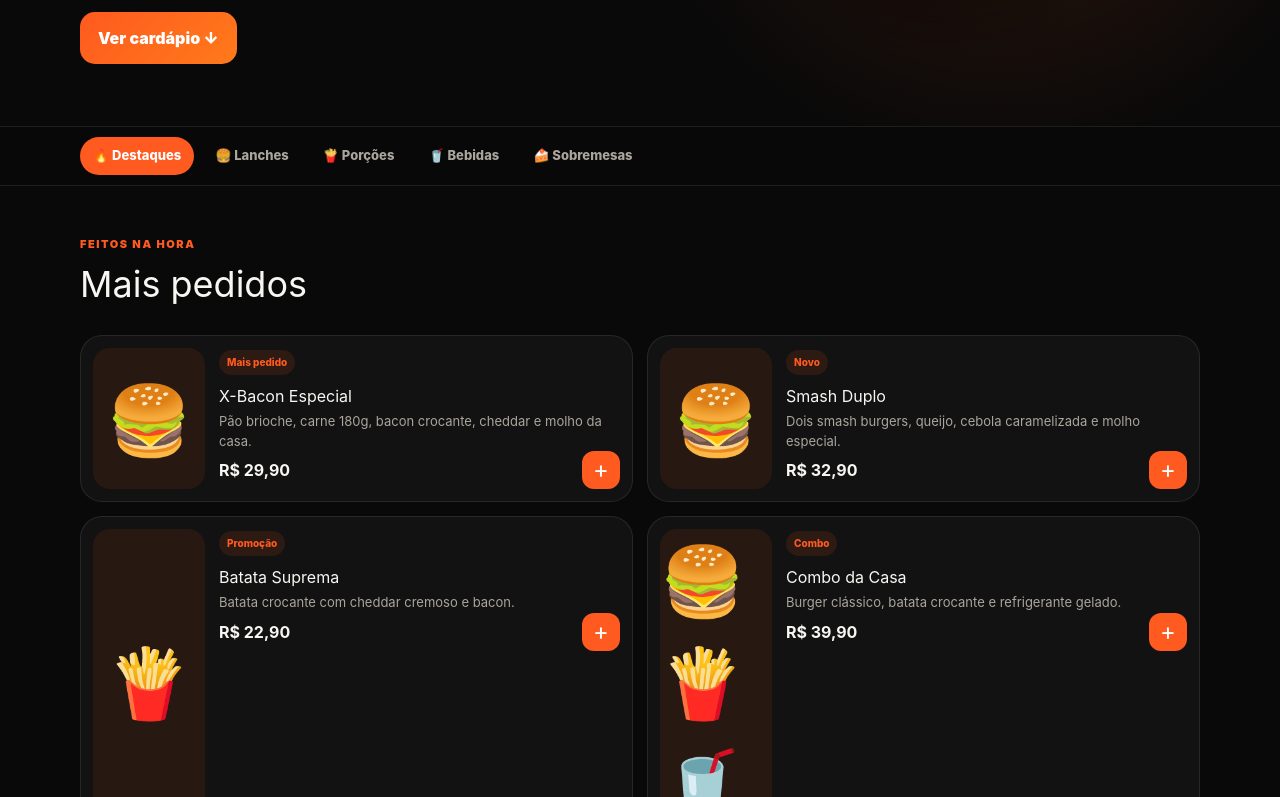
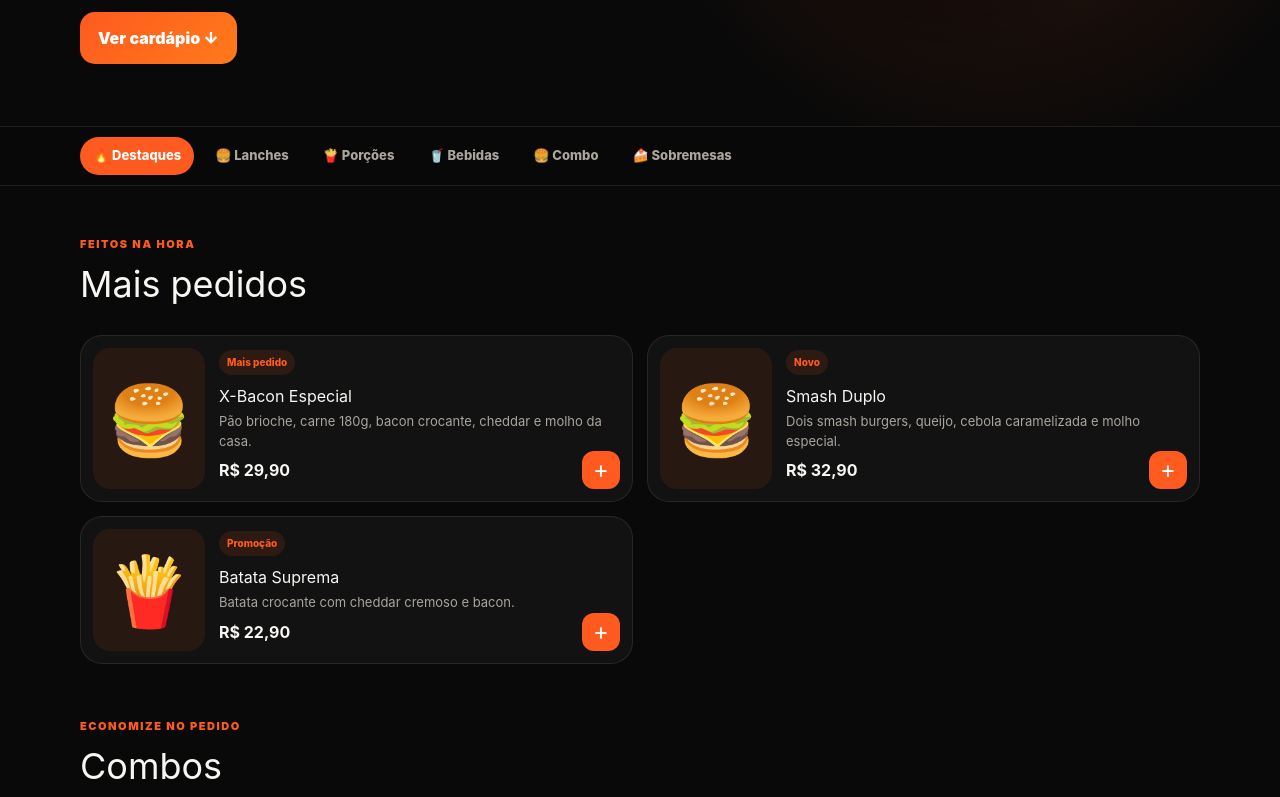
Before and after one commit to LEBEATO/cardapio-digital, a React (Vite) app: page / in a window 1280 px wide. Shown: the part 483-1280 px from the top of the page. Built offline with nearby package versions, Linux system fonts and the light colour scheme.

Commit message:
feat: add dedicated combos category

```diff
--- a/src/pages/HomePage.tsx
+++ b/src/pages/HomePage.tsx
@@ -15,8 +15,8 @@ export function HomePage(){
  function quickAdd(p:Product){setCart(c=>{const key=`${p.id}::`;const found=c.find(i=>i.cartKey===key);return found?c.map(i=>i.cartKey===key?{...i,quantity:i.quantity+1}:i):[...c,{...p,cartKey:key,quantity:1,selectedAddOns:[]}]})}
  return <main><Header dark={dark} count={count} onTheme={()=>setDark(v=>!v)} onCart={()=>count>0&&setCartOpen(true)}/>
  <section className="hero"><div className="shell hero-grid"><div className="hero-copy"><span className="pill">🔥 Sabor que chega junto</span><h1>Seu burger favorito, <em>sem complicação.</em></h1><p>Escolha, personalize e envie seu pedido direto para o WhatsApp. Sem cadastro.</p><a className="primary" href="#cardapio">Ver cardápio ↓</a></div><div className="burger-stage"><div className="burger">🍔</div></div></div></section>
- <nav className="categories" aria-label="Categorias"><div className="shell category-scroll">{[["🔥 Destaques","Destaques","#cardapio"],["🍔 Lanches","Lanches","#cardapio"],["🍟 Porções","Porções","#cardapio"],["🥤 Bebidas","Bebidas","#bebidas"],["🍰 Sobremesas","Sobremesas","#cardapio"]].map(([label,name,target])=><a ref={el=>{categoryRefs.current[name]=el}} className={activeCategory===name?"active":""} href={target} key={name} onClick={()=>setActiveCategory(name)}>{label}</a>)}</div></nav>
- <section className="shell menu" id="cardapio"><p className="eyebrow">Feitos na hora</p><h2>Mais pedidos</h2><div className="product-grid">{products.filter(p=>p.category!=="Bebidas").map(p=><ProductCard key={p.id} product={p} onOpen={quickAdd} onQuickAdd={quickAdd}/>)}</div><div className="menu-section" id="bebidas"><p className="eyebrow">Para acompanhar</p><h2>Bebidas</h2><div className="product-grid">{products.filter(p=>p.category==="Bebidas").map(p=><ProductCard key={p.id} product={p} onOpen={quickAdd} onQuickAdd={quickAdd}/>)}</div></div></section>
+ <nav className="categories" aria-label="Categorias"><div className="shell category-scroll">{[["🔥 Destaques","Destaques","#cardapio"],["🍔 Lanches","Lanches","#cardapio"],["🍟 Porções","Porções","#cardapio"],["🥤 Bebidas","Bebidas","#bebidas"],["🍔 Combo","Combos","#combos"],["🍰 Sobremesas","Sobremesas","#cardapio"]].map(([label,name,target])=><a ref={el=>{categoryRefs.current[name]=el}} className={activeCategory===name?"active":""} href={target} key={name} onClick={()=>setActiveCategory(name)}>{label}</a>)}</div></nav>
+ <section className="shell menu" id="cardapio"><p className="eyebrow">Feitos na hora</p><h2>Mais pedidos</h2><div className="product-grid">{products.filter(p=>p.category!=="Bebidas"&&p.category!=="Combos").map(p=><ProductCard key={p.id} product={p} onOpen={quickAdd} onQuickAdd={quickAdd}/>)}</div><div className="menu-section" id="combos"><p className="eyebrow">Economize no pedido</p><h2>Combos</h2><div className="product-grid">{products.filter(p=>p.category==="Combos").map(p=><ProductCard key={p.id} product={p} onOpen={quickAdd} onQuickAdd={quickAdd}/>)}</div></div><div className="menu-section" id="bebidas"><p className="eyebrow">Para acompanhar</p><h2>Bebidas</h2><div className="product-grid">{products.filter(p=>p.category==="Bebidas").map(p=><ProductCard key={p.id} product={p} onOpen={quickAdd} onQuickAdd={quickAdd}/>)}</div></div></section>
  {cartOpen&&count>0&&<CartDrawer items={cart} onClose={()=>setCartOpen(false)} onQuantity={updateQuantity} onClear={()=>{setCart([]);setCartOpen(false)}}/>}
  {count>0&&<button className="cart-bar" onClick={()=>setCartOpen(true)}><span><b>{count}</b> {count===1?"item":"itens"}</span><strong>Ver carrinho →</strong></button>}
  </main>
```
